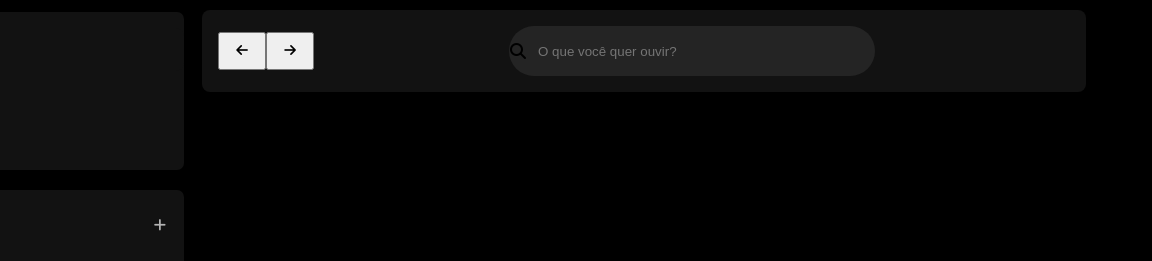
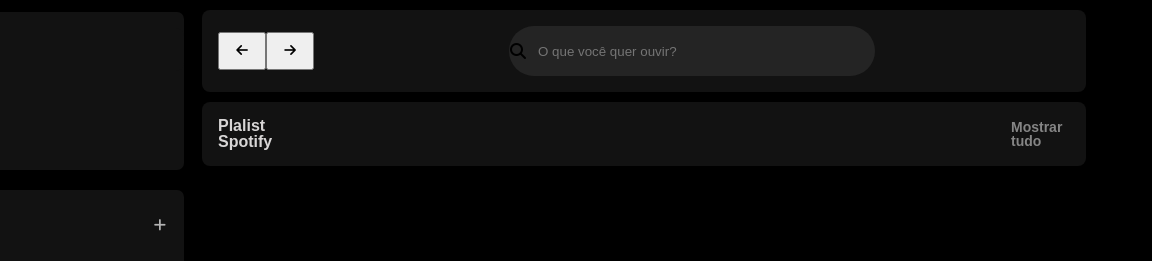
Before and after one commit to ViniciusVezono/projeto-alura, a plain HTML site: page index.html in a window 1280 px wide. Shown: the top 261 px of the page, 128-1280 px from the left. Drawn offline with Linux system fonts and the light colour scheme.

Commit message:
parte playlist

```diff
--- a/assets/style/main-content.css
+++ b/assets/style/main-content.css
@@ -61,3 +61,34 @@
     white-space: nowrap;
     outline: none;
 }
+
+.home-page{
+    display: flex;
+    justify-content: space-between;
+    align-items: center;
+    padding: 16px;
+    margin: 10px;
+    border-radius: 8px;
+    background-color: #121212;
+}
+
+.home-page .texto {
+    display: flex;
+    justify-content: flex-start;
+    align-items: center;
+}
+
+.home-page .texto .titulo{
+    margin-right: 45rem;
+}
+
+.home-page .texto .titulo h1{
+    color: #d8d6d6;
+    font-weight: 700;
+}
+
+.home-page .texto .mostrar-tudo{
+    color: #858585;
+    font-size: 0.875rem;
+    font-weight: 650;
+}
--- a/index.html
+++ b/index.html
@@ -70,7 +70,19 @@
                     <input type="text" name="" maxlength="800" id="input-search"
                     placeholder="O que você quer ouvir?">
                 </div>
-              </nav>
+            </nav>
+
+            <section class="home-page">
+                <div class="texto">
+                    <span class="titulo">
+                        <h1>Plalist Spotify</h1>
+                    </span>
+
+                    <span class="mostrar-tudo">
+                        <h3>Mostrar tudo</h3>
+                    </span>
+                </div>
+            </section>
         </div>
     </main>
 </body>
```
